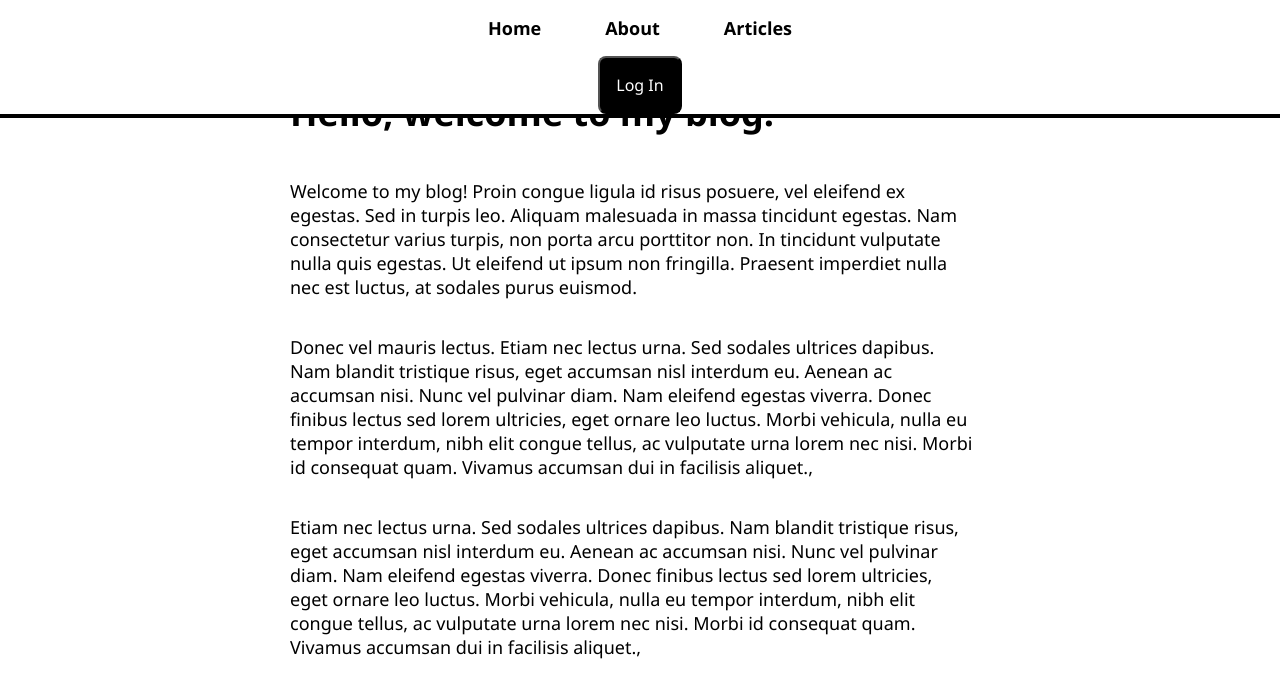
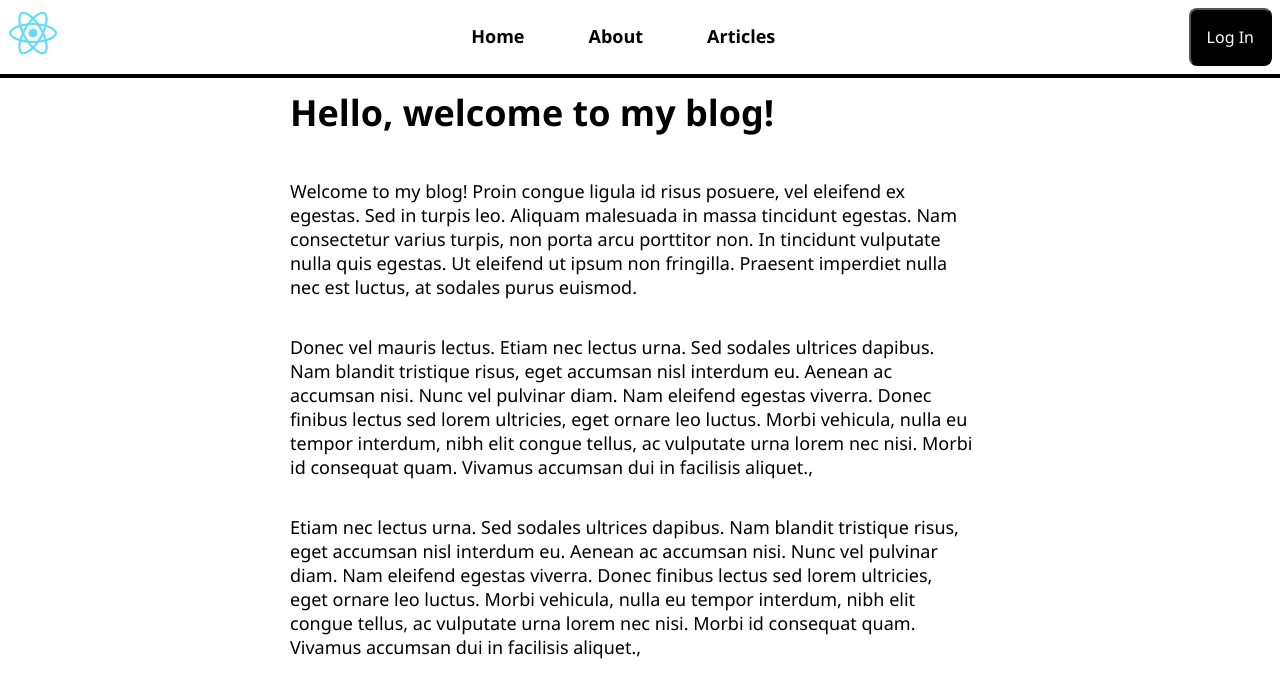
Before and after one commit to hadi14250/react-blog-website, a React (Create React App) app in the folder react-blog-website/: page / in a window 1280 px wide. Shown: the top 698 px of the page. Built offline with nearby package versions, Linux system fonts and the light colour scheme; no server answers.

Commit message:
updated css12

```diff
--- a/react-blog-website/src/App.css
+++ b/react-blog-website/src/App.css
@@ -15,6 +15,19 @@ button {
 
 h3, h4 {
   margin-bottom: 0;
+}
+
+.nav-menu {
+  display: flex;
+  justify-content: space-between;
+  list-style-type: none;
+  padding: 1vmin;
+  margin: 0;
+}
+
+.nav-right {
+  display: inline-flex;
+  margin-right: 2vmin;
 }
 
 nav {
--- a/react-blog-website/src/NavBar.js
+++ b/react-blog-website/src/NavBar.js
@@ -6,7 +6,8 @@ const NavBar = () => {
     const { user } = useUser();
     const navigate = useNavigate();
     return (
-        <nav>
+        <nav class="nav-menu">
+           <img src="logo192.png" alt="Logo"  height={50}/>
             <ul>
                 <li>
                     <Link to="/">Home</Link>
```
Lines whose indentation alone changed are shown as unchanged.
